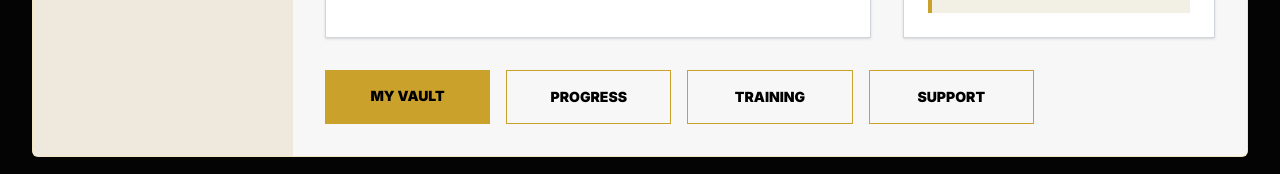
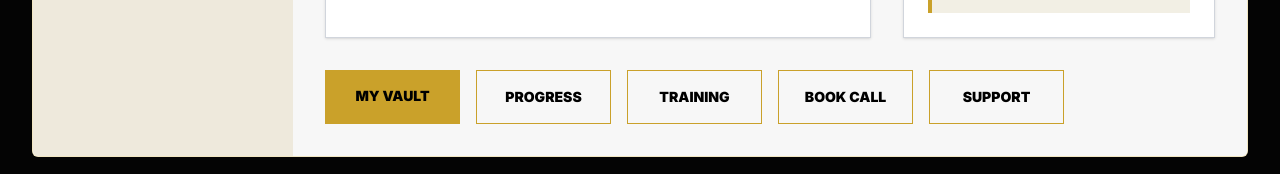
Before and after one commit to gowridevi21/apex-route-consultant, a React (Vite) app: page /dashboard in a window 1280 px wide. Shown: the part 977-1151 px from the top of the page. Built offline with nearby package versions, Linux system fonts and the light colour scheme; no server answers; the database is empty; sample sign-in values are in the browser's storage.

Commit message:
Upgrade support ticket statuses

```diff
--- a/src/pages/Dashboard.jsx
+++ b/src/pages/Dashboard.jsx
@@ -376,7 +376,7 @@ export default function Dashboard() {
                 </div>
               </div>
 
-              <div className="mt-8 grid gap-4 sm:grid-cols-2 lg:grid-cols-5">
+              <div className="mt-8 grid gap-4 sm:grid-cols-2 lg:grid-cols-6">
                 <Link
                   to="/my-vault"
                   className="bg-[#caa12a] px-5 py-4 text-center text-sm font-black uppercase text-black transition hover:bg-black hover:text-white"
@@ -397,7 +397,12 @@ export default function Dashboard() {
                 >
                   Training
                 </Link>
-
+                <Link
+  to="/booking"
+  className="border border-[#caa12a] px-5 py-4 text-center text-sm font-black uppercase text-black transition hover:bg-[#caa12a]"
+>
+  Book Call
+</Link>
                 <Link
                   to="/support"
                   className="border border-[#caa12a] px-5 py-4 text-center text-sm font-black uppercase text-black transition hover:bg-[#caa12a]"
```
